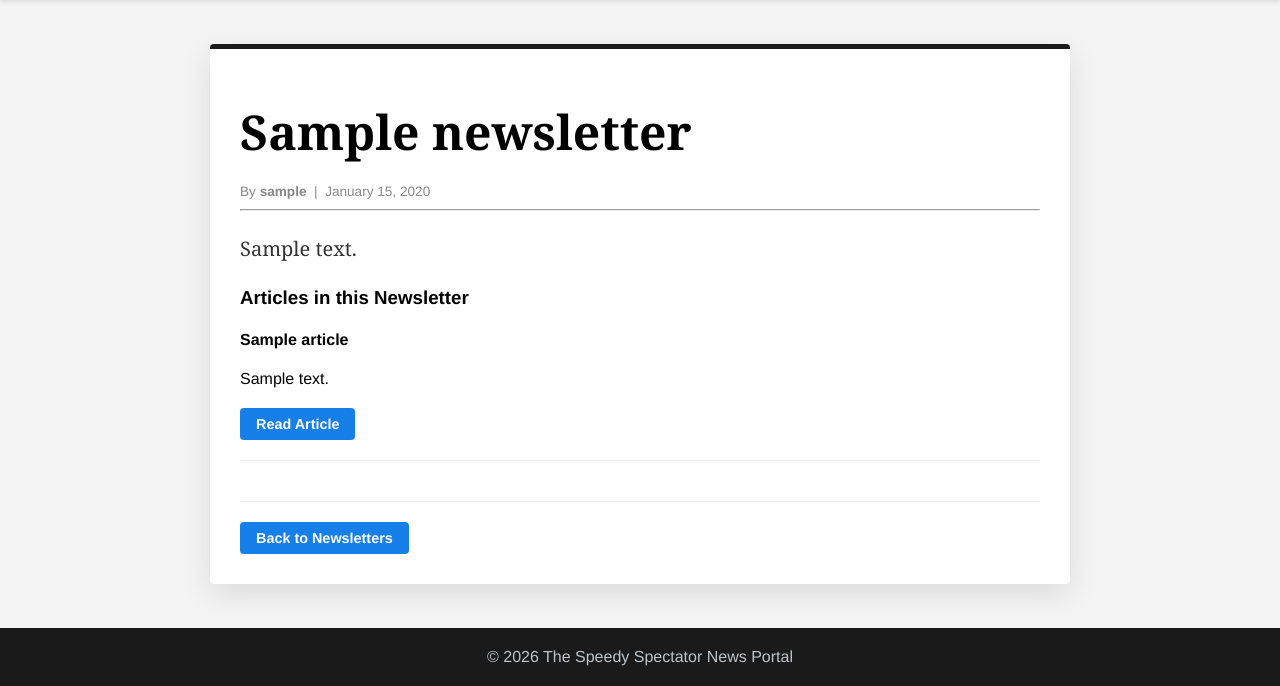
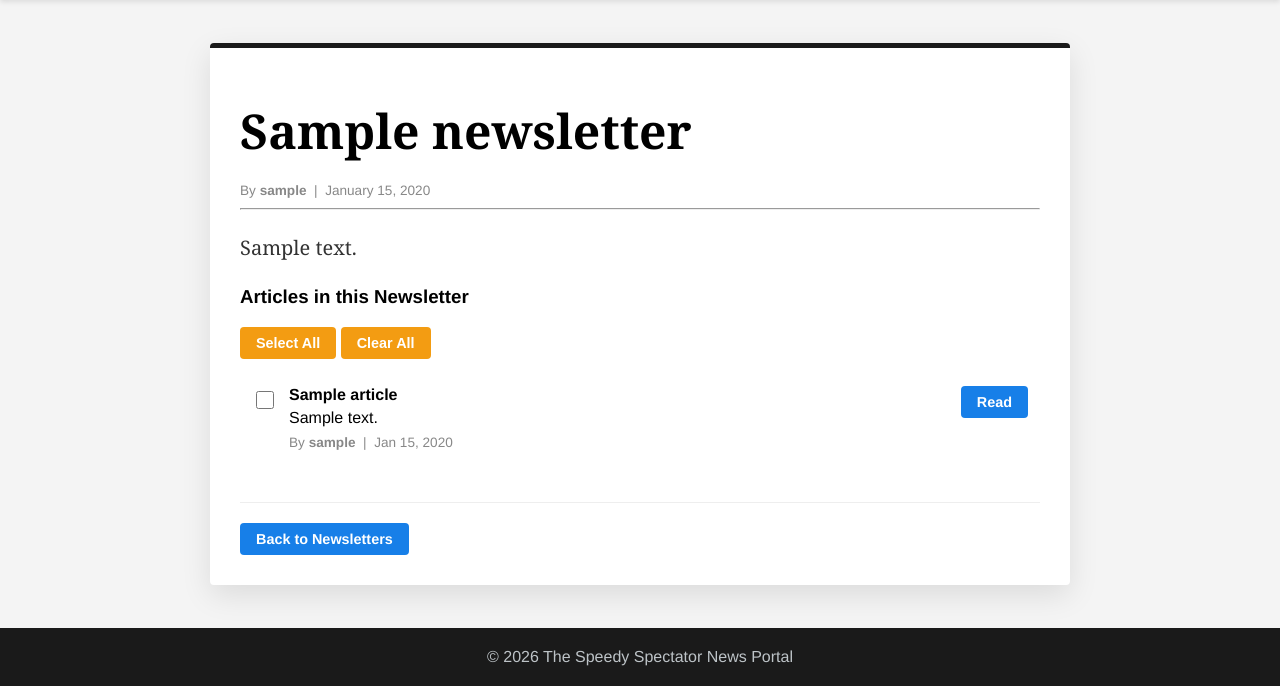
Before and after one commit to ScottB132/news_project, a Django app: page /news/newsletters/1/ in a window 1280 px wide. Shown: the part 114-800 px from the top of the page. Run offline with Django 5.2, Linux system fonts and the light colour scheme; tables that the repository leaves empty hold one stand-in row (values such as "Sample post").

Commit message:
Add checkbox selection to newsletter detail view

```diff
--- a/newsApp/templates/newsApp/newsletter_detail.html
+++ b/newsApp/templates/newsApp/newsletter_detail.html
@@ -1,40 +1,104 @@
 {% extends "newsApp/base.html" %}
-
 {% block title %}{{ newsletter.title }} - The Speedy Spectator{% endblock %}
-
 {% block content %}
 <div class="news-card article-detail">
-
     <h1 class="article-title">{{ newsletter.title }}</h1>
-
     <div class="story-meta">
         By <strong>{{ newsletter.author.username }}</strong>
         &nbsp;|&nbsp;
         {{ newsletter.created_at|date:"F d, Y" }}
     </div>
-
     <hr>
-
     <div class="article-body">
         {{ newsletter.description|linebreaks }}
     </div>
 
     {% if newsletter.articles.all %}
         <h3>Articles in this Newsletter</h3>
+        <div style="margin-bottom: 15px;">
+            <button type="button" class="btn btn-secondary" onclick="selectAll()">Select All</button>
+            <button type="button" class="btn btn-secondary" onclick="clearAll()">Clear All</button>
+        </div>
+
         {% for article in newsletter.articles.all %}
-            <div class="story-item">
-                <h4>{{ article.title }}</h4>
-                <p>{{ article.content|truncatewords:30 }}</p>
-                <div class="card-actions">
-                    <a href="{% url 'article_detail' article.id %}" class="btn btn-primary">Read Article</a>
+            <div class="story-item" id="article-card-{{ article.id }}"
+                 style="border: 2px solid transparent; border-radius: 8px; padding: 10px; margin-bottom: 10px;">
+                <div style="display: flex; align-items: flex-start; gap: 12px;">
+                    <input
+                        type="checkbox"
+                        id="check-{{ article.id }}"
+                        style="margin-top: 5px; width: 18px; height: 18px; cursor: pointer;"
+                        onchange="toggleHighlight({{ article.id }})"
+                    >
+                    <label for="check-{{ article.id }}" style="flex: 1; cursor: pointer;">
+                        <h4 style="margin: 0 0 5px 0;">{{ article.title }}</h4>
+                        <p style="margin: 0 0 8px 0;">{{ article.content|truncatewords:30 }}</p>
+                        <div class="story-meta">
+                            By <strong>{{ article.author.username }}</strong>
+                            &nbsp;|&nbsp;
+                            {{ article.created_at|date:"M d, Y" }}
+                        </div>
+                    </label>
+                    <a href="{% url 'article_detail' article.id %}" class="btn btn-primary">Read</a>
                 </div>
             </div>
         {% endfor %}
+
+        <div id="selected-articles" style="display:none; margin-top: 30px;">
+            <h3>Your Reading List</h3>
+            <div id="reading-list"></div>
+        </div>
     {% endif %}
 
     <div class="article-footer">
         <a href="{% url 'newsletter_list' %}" class="btn btn-primary">Back to Newsletters</a>
     </div>
+</div>
 
-</div>
+<script>
+    function toggleHighlight(id) {
+        const checkbox = document.getElementById('check-' + id);
+        const card = document.getElementById('article-card-' + id);
+        if (checkbox.checked) {
+            card.style.borderColor = '#2563eb';
+            card.style.backgroundColor = '#eff6ff';
+        } else {
+            card.style.borderColor = 'transparent';
+            card.style.backgroundColor = '';
+        }
+        updateReadingList();
+    }
+
+    function selectAll() {
+        document.querySelectorAll('input[type="checkbox"]').forEach(cb => {
+            cb.checked = true;
+            toggleHighlight(cb.id.replace('check-', ''));
+        });
+    }
+
+    function clearAll() {
+        document.querySelectorAll('input[type="checkbox"]').forEach(cb => {
+            cb.checked = false;
+            toggleHighlight(cb.id.replace('check-', ''));
+        });
+    }
+
+    function updateReadingList() {
+        const checked = document.querySelectorAll('input[type="checkbox"]:checked');
+        const container = document.getElementById('selected-articles');
+        const list = document.getElementById('reading-list');
+
+        if (checked.length > 0) {
+            container.style.display = 'block';
+            list.innerHTML = '';
+            checked.forEach(cb => {
+                const card = document.getElementById('article-card-' + cb.id.replace('check-', ''));
+                const title = card.querySelector('h4').innerText;
+                list.innerHTML += `<p>✅ <strong>${title}</strong></p>`;
+            });
+        } else {
+            container.style.display = 'none';
+        }
+    }
+</script>
 {% endblock %}
```
